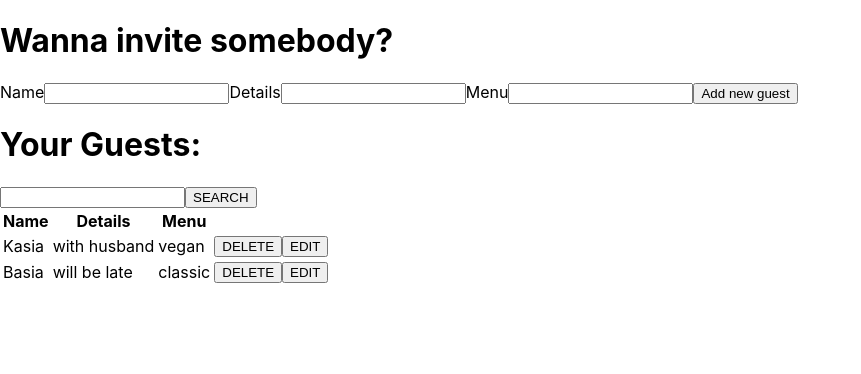
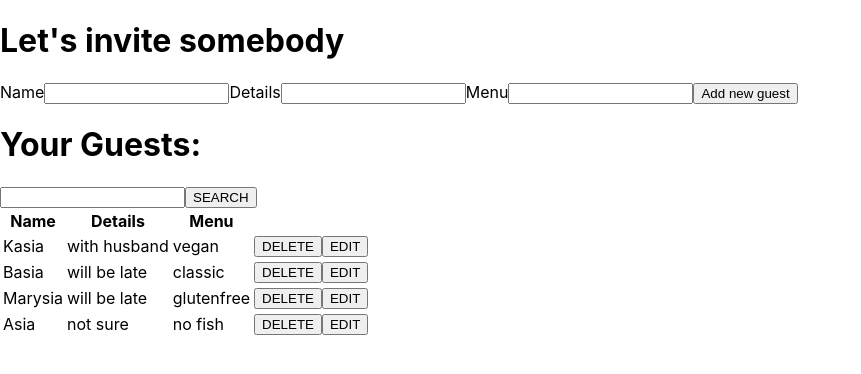
Before and after one commit to agatapst/guestlist, a React (Create React App) app: page / in a window 1280 px wide. Shown: the top 374 px of the page, without its empty margins (0-861 px from the left). Built offline with nearby package versions, Linux system fonts and the light colour scheme.

Commit message:
Add edit form

```diff
--- a/src/AddGuestForm.js
+++ b/src/AddGuestForm.js
@@ -1,7 +1,7 @@
 import React, { useState } from 'react'
 
 const AddUserForm = props => {
-    const InitialGuestForm = {id: null, name: '', details: '', menu: ''}
+    const InitialGuestForm = {id: null, displayName: '', details: '', menu: ''}
     const [guest, setGuest] = useState(InitialGuestForm)
 
     const handleInputChange = event => {
@@ -17,7 +17,7 @@ const AddUserForm = props => {
         setGuest(InitialGuestForm)
       }}>
       <label>Name</label>
-      <input type="text" name="name" value={guest.name} onChange={handleInputChange} required/>
+      <input type="text" name="displayName" value={guest.displayName} onChange={handleInputChange} required/>
       <label>Details</label>
       <input type="text" name="details" value={guest.details} onChange={handleInputChange}/>
       <label>Menu</label>
--- a/src/App.js
+++ b/src/App.js
@@ -3,16 +3,19 @@ import './App.css';
 import GuestTable from './GuestTable'
 import AddGuestForm from './AddGuestForm'
 import Searchbar from './Searchbar'
+import EditGuestForm from './EditGuestForm'
 
 const App = () => {
   const InitialGuests = [
-    { id: 1, name: 'Kasia', details: 'with husband', menu: 'vegan'},
-    { id: 2, name: 'Basia', details: 'will be late', menu: 'classic' },
+    { id: 1, displayName: 'Kasia', details: 'with husband', menu: 'vegan'},
+    { id: 2, displayName: 'Basia', details: 'will be late', menu: 'classic' },
+    { id: 3, displayName: 'Marysia', details: 'will be late', menu: 'glutenfree' },
+    { id: 4, displayName: 'Asia', details: 'not sure', menu: 'no fish' }
   ]
 
   // ADD
   const [guests, setGuests] = useState(InitialGuests)
-   const addNewGuest = newGuest => {
+    const addNewGuest = newGuest => {
     newGuest.id = guests.length + 1
     setGuests([...guests, newGuest])
   }
@@ -25,16 +28,48 @@ const App = () => {
   // SEARCH
   const [query, setQuery] = useState("")
   const filterGuests = guests => {
-    return guests.filter(guest => guest.name.toLowerCase().includes(query.toLowerCase()))
+    return guests.filter(guest => guest.displayName.toLowerCase().includes(query.toLowerCase()))
+  }
+
+  // EDIT
+  const [editing, setEditing] = useState(false)
+  const initialFormState = {id: null, displayName: '', details: '', menu: ''}
+  const [currentGuest, setCurrentGuest] = useState(initialFormState)
+
+  const editFormView = guest => {
+    setEditing(true)
+    setCurrentGuest({ id: guest.id, name: guest.displayName, details: guest.details, menu: guest.menu })
+  }
+
+  const updateGuest = (id, updatedGuest) => {
+    setEditing(false)
+    setGuests(guests.map(guest => (guest.id === id ? updatedGuest : guest)))
   }
 
   return (
     <div>
-      <h1>Wanna invite somebody?</h1>
-      <AddGuestForm addGuest={addNewGuest} />
-      <h1>Your Guests:</h1>
-      <Searchbar search={setQuery}/>
-      <GuestTable guestsList={filterGuests(guests)} deleteGuest={deleteGuest} />
+      { editing ? (
+        <div>
+          <h1>Edit guest</h1>
+          <EditGuestForm
+            editing={editing}
+            setEditing={setEditing}
+            currentGuest={currentGuest}
+            updateGuest={updateGuest}
+          />
+        </div>
+      ) : (
+        <div>
+          <h1>Let's invite somebody</h1>
+          <AddGuestForm addGuest={addNewGuest} />
+        </div>
+      )}
+
+      <div>
+        <h1>Your Guests:</h1>
+        <Searchbar search={setQuery}/>
+        <GuestTable guestsList={filterGuests(guests)} deleteGuest={deleteGuest} editFormView={editFormView} />
+      </div>
     </div>
   )
 }
--- /dev/null
+++ b/src/EditGuestForm.js
@@ -0,0 +1,34 @@
+import React, { useState } from 'react'
+
+const EditGuestForm = props => {
+  const [guest, setGuest] = useState(props.currentGuest)
+
+  const handleInputChange = event => {
+    const { name, value } = event.target
+
+    setGuest({ ...guest, [name]: value })
+  }
+
+  return (
+    <form
+      // onSubmit={event => {
+      //   event.preventDefault()
+      //   props.updateGuest(guest.id, guest.displayName)
+      // }}
+    >
+      <label>Name</label>
+      <input type="text" name="displayName" value={guest.name} onChange={handleInputChange} />
+      <label>Details</label>
+      <input type="text" name="details" value={guest.details} onChange={handleInputChange}/>
+      <label>Menu</label>
+      <input type="text" name="menu" value={guest.menu} onChange={handleInputChange}/>
+      <button onClick={() => props.updateGuest(guest.id, guest.displayName)} className="button muted-button">
+        Update user</button>
+      <button onClick={() => props.setEditing(false)} className="button muted-button">
+        Cancel editing
+      </button>
+    </form>
+  )
+}
+
+export default EditGuestForm
--- a/src/GuestTable.js
+++ b/src/GuestTable.js
@@ -13,12 +13,12 @@ const GuestTable = (props) => (
         { props.guestsList.length > 0 ? (
             props.guestsList.map(guest =>
                 <tr key={guest.id}>
-                    <td>{guest.name}</td>
+                    <td>{guest.displayName}</td>
                     <td>{guest.details}</td>
                     <td>{guest.menu}</td>
                     <td>
                         <button onClick={() => props.deleteGuest(guest.id)}>DELETE</button>
-                        <button>EDIT</button>
+                        <button onClick={() => props.editFormView(guest)}>EDIT</button>
                     </td>
                 </tr>)
         ) :
```
